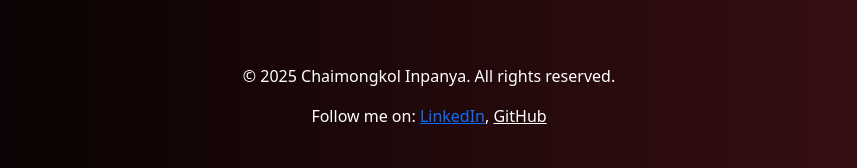
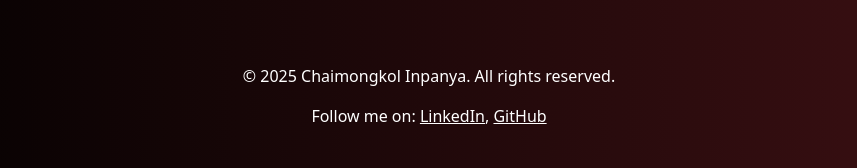
Before and after one commit to ChampEiei/ML_project, a Flask app: page /about in a window 1280 px wide. Shown: the part 866-1034 px from the top of the page, without its empty margins (211-1068 px from the left). Run offline with Flask 3, Linux system fonts and the light colour scheme.

Commit message:
addclass

```diff
--- a/templates/base.html
+++ b/templates/base.html
@@ -69,7 +69,7 @@
     <div class="container text-center">
       <p>&copy; 2025 Chaimongkol Inpanya. All rights reserved.</p>
       <p>Follow me on:
-        <a href="https://www.linkedin.com/in/chaimongkol-inpanya-0a4aba332 ">LinkedIn</a>,
+        <a href="https://www.linkedin.com/in/chaimongkol-inpanya-0a4aba332 "class="text-white text-decoration-underline">LinkedIn</a>,
         <a href="https://github.com/ChampEiei" class="text-white text-decoration-underline">GitHub</a>
       </p>
     </div>
```
